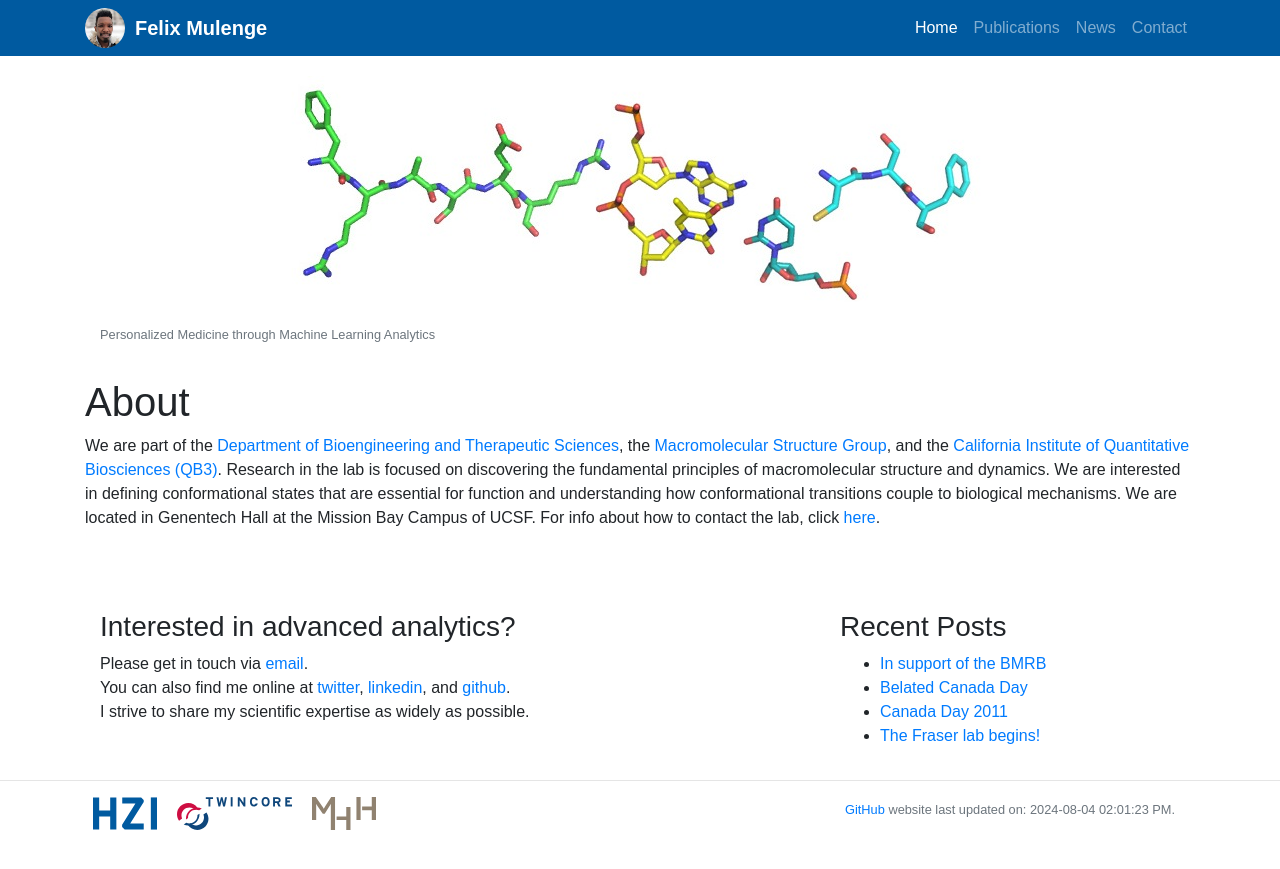
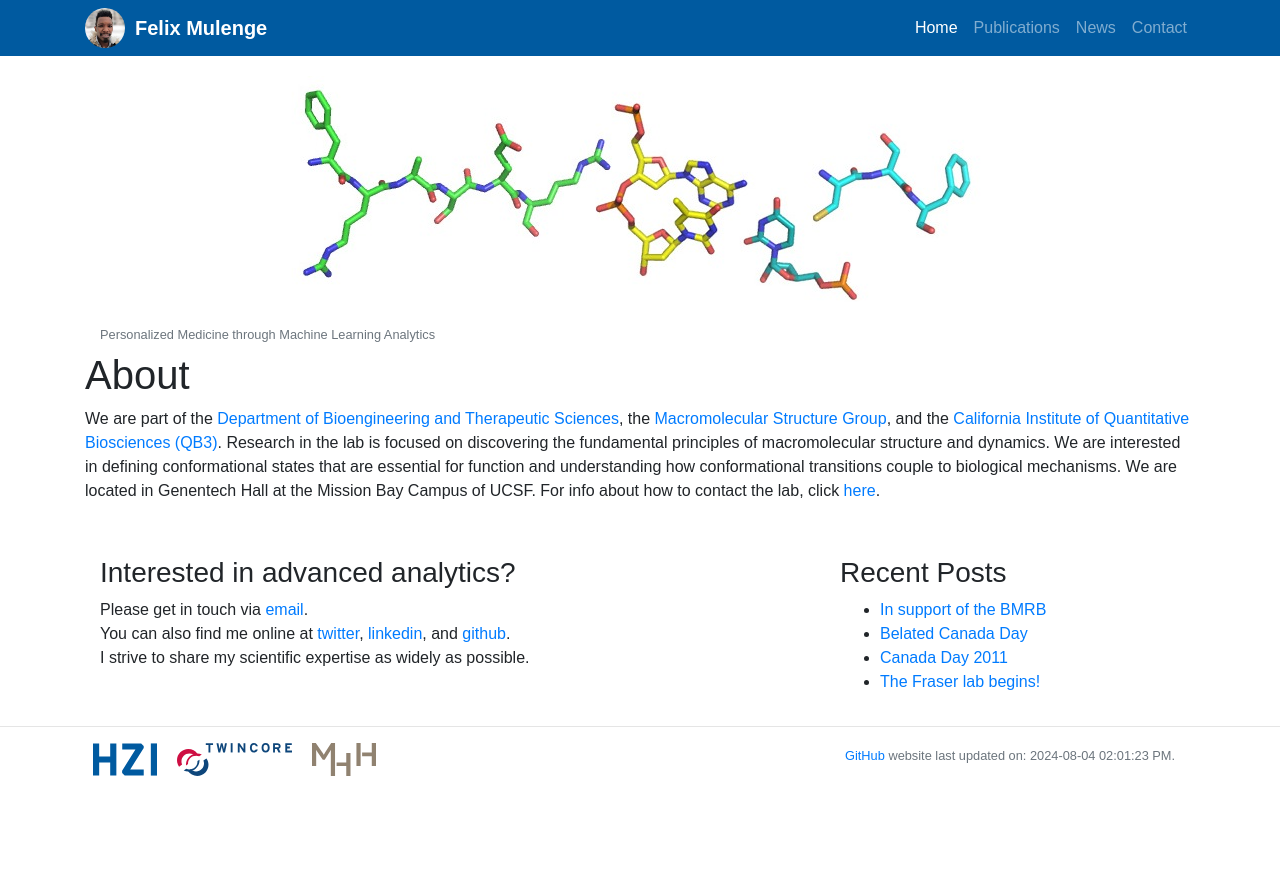
Before and after one commit to fmulenge/fmulenge.github.io, a Jekyll site: the page built from index.md, in a window 1280 px wide. Shown: the top 869 px of the page. Built offline with Jekyll 4.4.1, drawn with Linux system fonts in a browser that asks for light colours.

Commit message:
Update custom.css

```diff
--- a/static/css/custom.css
+++ b/static/css/custom.css
@@ -45,7 +45,8 @@
 
 .jumbotron {
   background-color: #fff;
-  padding: 2rem 0rem;
+   height:auto;
+   padding:5px 0 !important;
 }
 
 .avatar {
```
